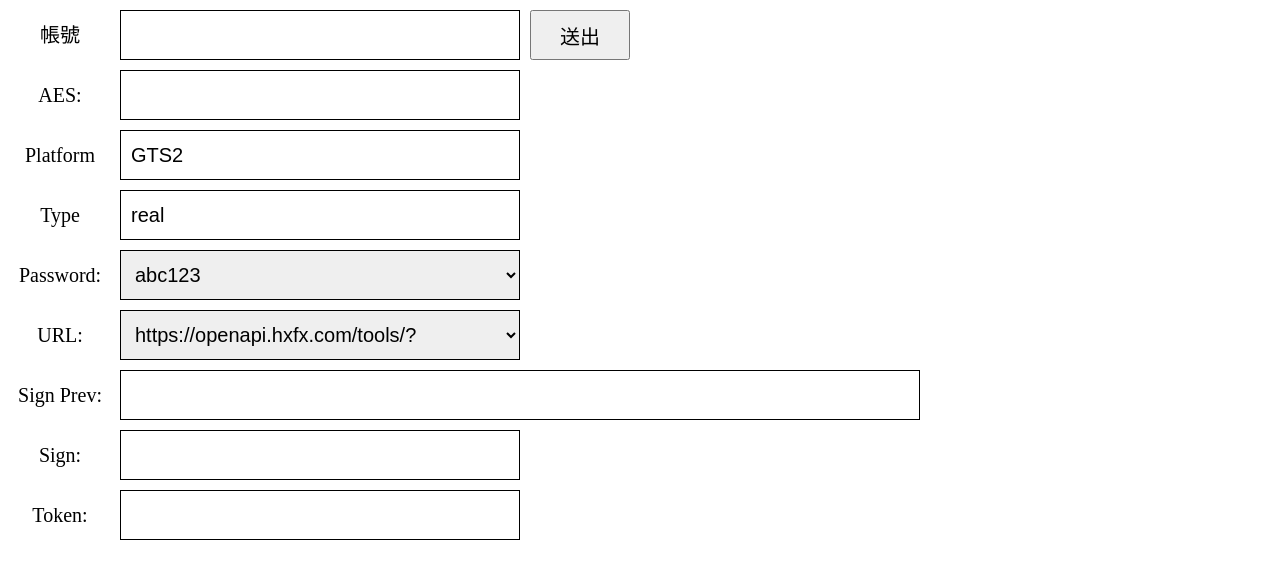
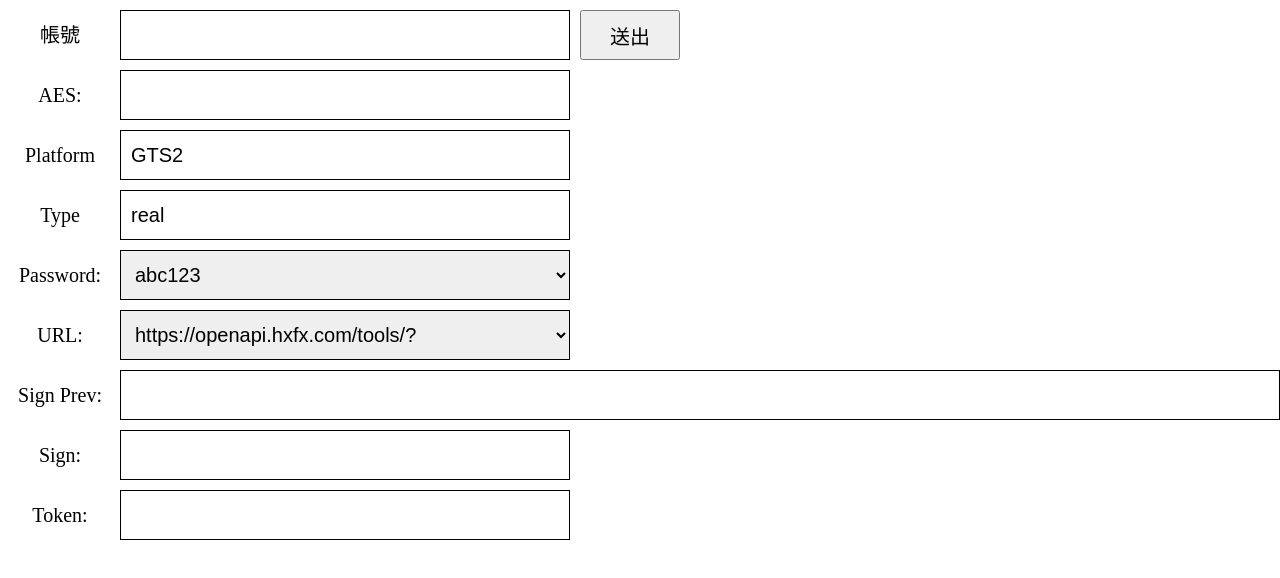
Before and after one commit to fioup2002/MusicServer, a website: page public/token.html in a window 1280 px wide. Drawn offline with Linux system fonts and the light colour scheme.

Commit message:
1. 調整樣式

```diff
--- a/public/css/token.scss
+++ b/public/css/token.scss
@@ -16,9 +16,10 @@ html{
           display: flex;
           justify-content: center;
           align-items: center;
+          flex-shrink: 0;
         }
         .text{
-          width: 400px;
+          width: 450px;
           height: 100%;
           margin-left: 10px;
           font-size: 20px;
@@ -34,7 +35,7 @@ html{
         }
         &:nth-of-type(7){
           .text{
-            width: 800px;
+            width: 100%;
           }
         }
         &:nth-of-type(9){
```
Also changed, not shown: public/css/token.min.css.
